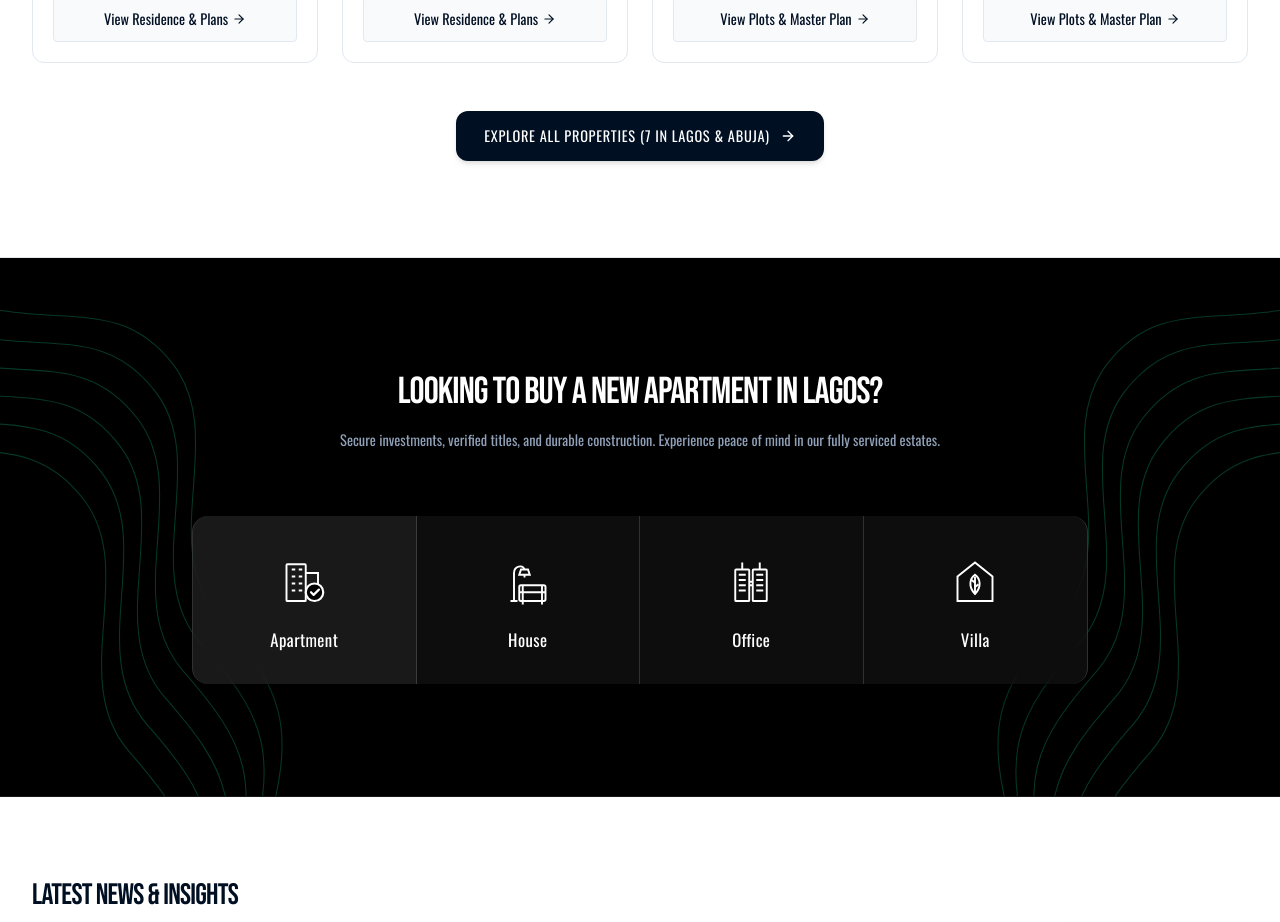
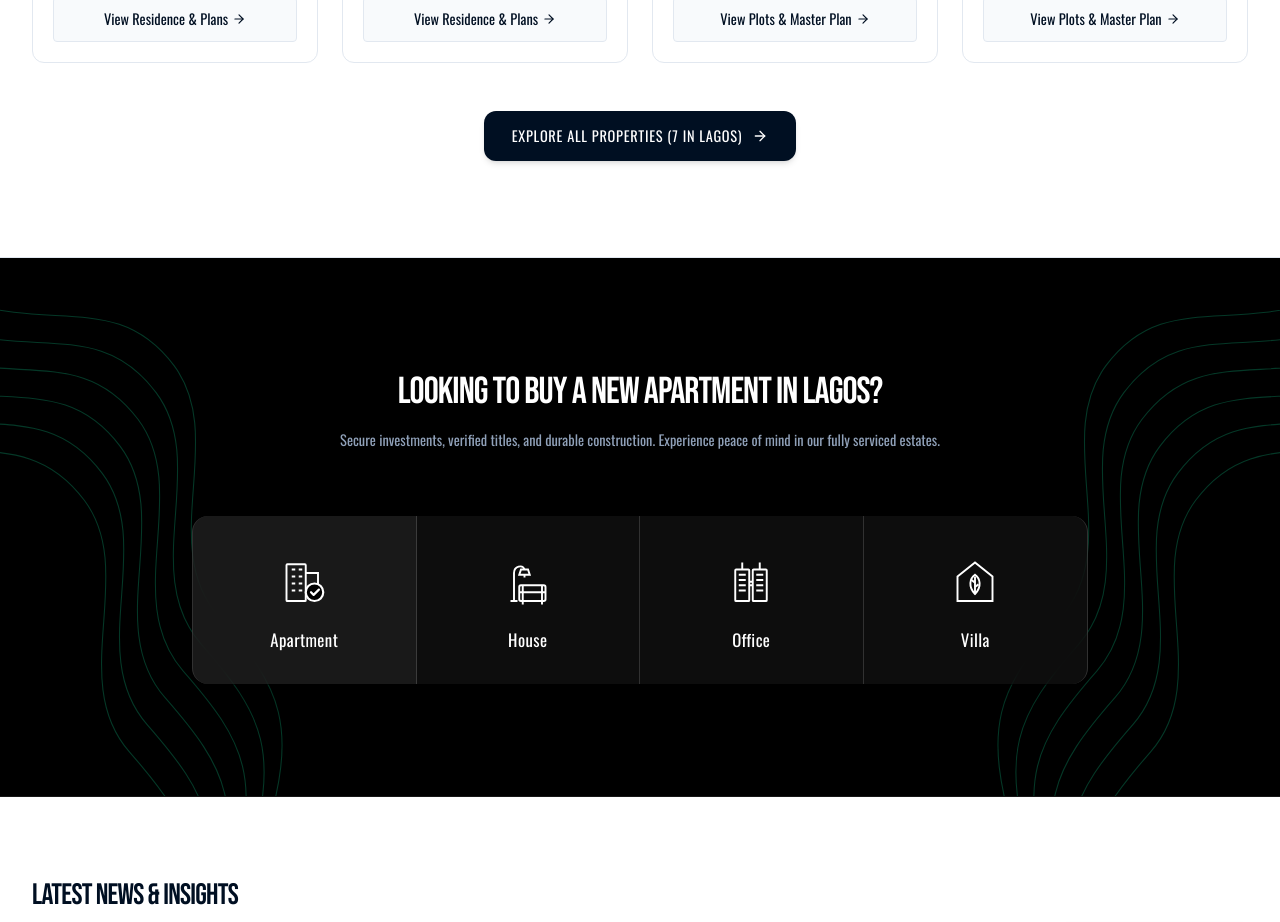
Before and after one commit to danielcodeblog/caih, a React (Vite) app: page / in a window 1280 px wide. Shown: the part 1660-2582 px from the top of the page. Built offline with nearby package versions, Linux system fonts and the light colour scheme; no server answers.

Commit message:
Update HomeScreen.tsx

```diff
--- a/src/screens/HomeScreen.tsx
+++ b/src/screens/HomeScreen.tsx
@@ -519,7 +519,7 @@ export const HomeScreen: React.FC<HomeScreenProps> = ({
               onClick={() => onNavigate('projects')}
               className="inline-flex items-center gap-2.5 px-7 py-3.5 rounded-xl bg-[#000f22] hover:bg-[#b7102a] text-white text-xs sm:text-sm font-bold tracking-wider uppercase transition-all shadow-md cursor-pointer"
             >
-              <span>Explore All Properties ({projectsList.length} In Lagos &amp; Abuja)</span>
+              <span>Explore All Properties ({projectsList.length} In Lagos)</span>
               <ArrowRight className="w-4 h-4" />
             </button>
           </div>
```
